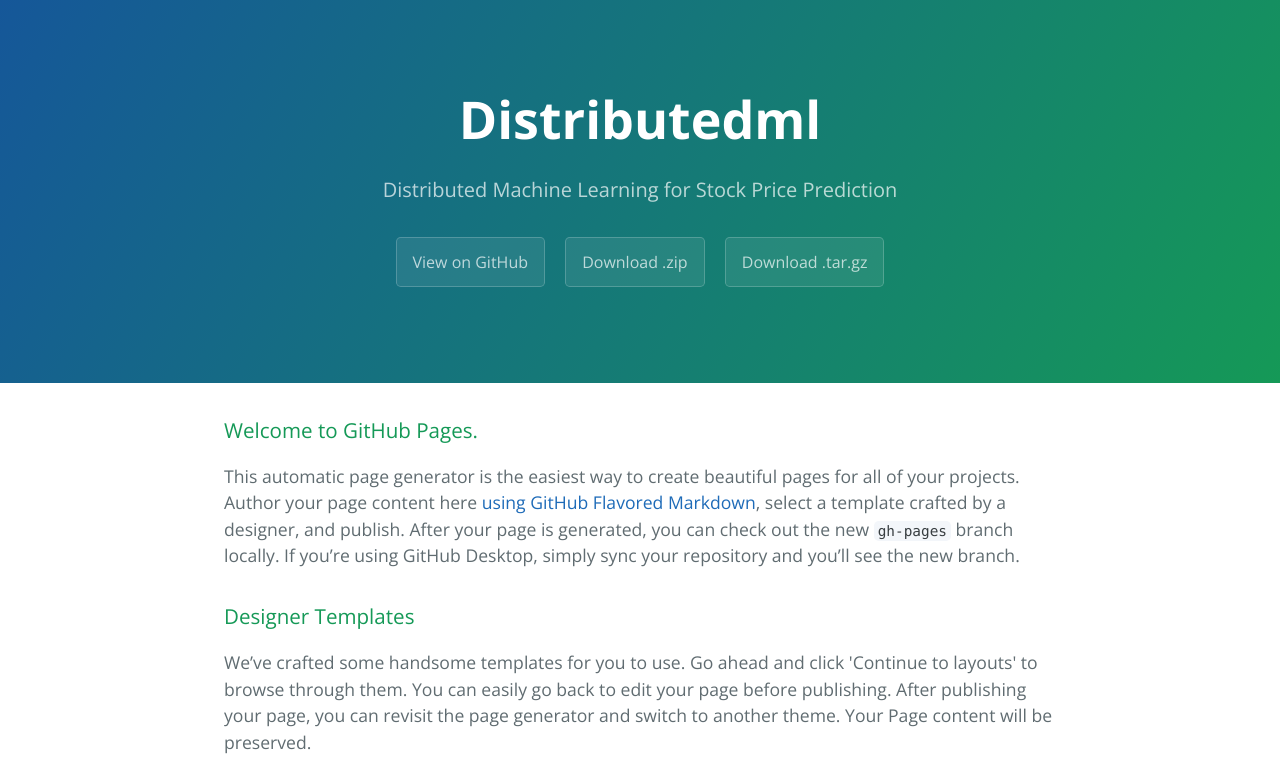
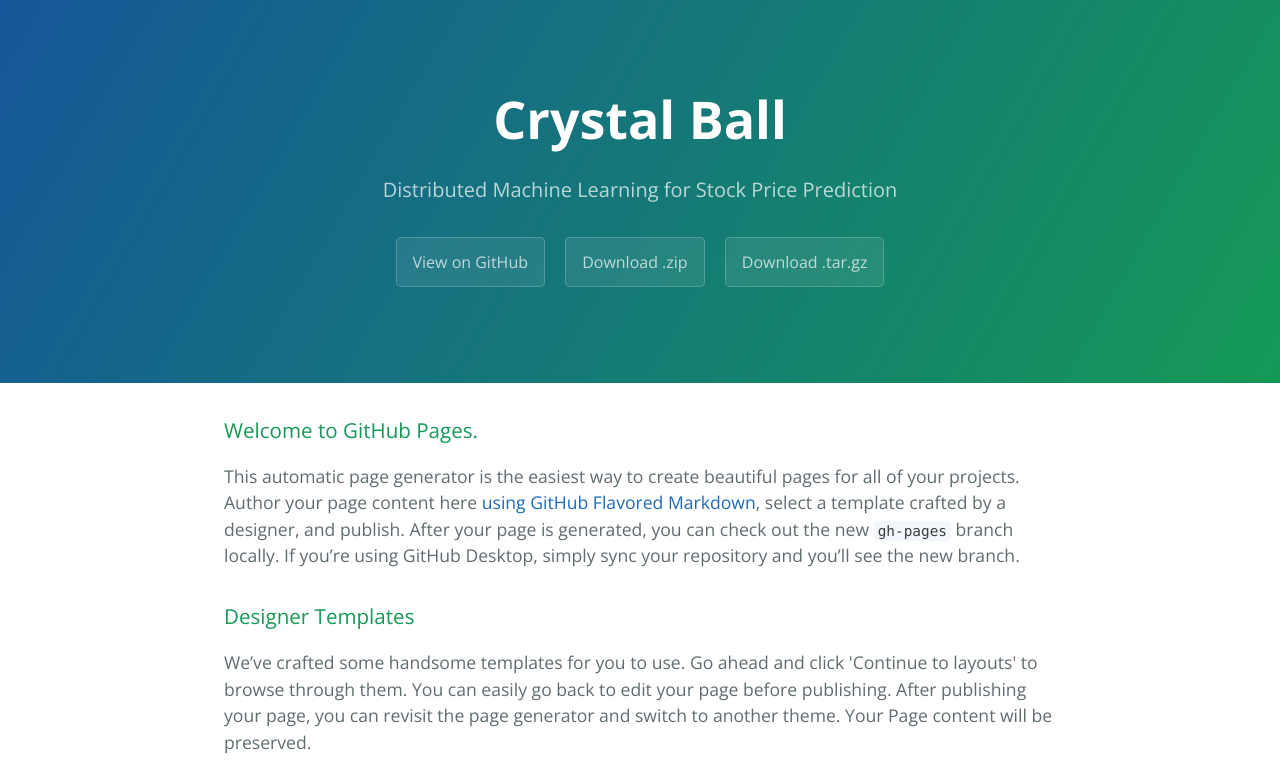
Before and after one commit to JinZhaoHong/DistributedML, a plain HTML site: page index.html in a window 1280 px wide. Shown: the top 784 px of the page. Drawn offline with nearby package versions, Linux system fonts and the light colour scheme.

Commit message:
Initial Commit

```diff
--- a/index.html
+++ b/index.html
@@ -11,7 +11,8 @@
   </head>
   <body>
     <section class="page-header">
-      <h1 class="project-name">Distributedml</h1>
+
+      <h1 class="project-name">Crystal Ball</h1>
       <h2 class="project-tagline">Distributed Machine Learning for Stock Price Prediction</h2>
       <a href="https://github.com/JinZhaoHong/DistributedML" class="btn">View on GitHub</a>
       <a href="https://github.com/JinZhaoHong/DistributedML/zipball/master" class="btn">Download .zip</a>
```
Also changed, not shown: img/Screen Shot 2016-10-27 at 11.56.56 AM.png (added).
